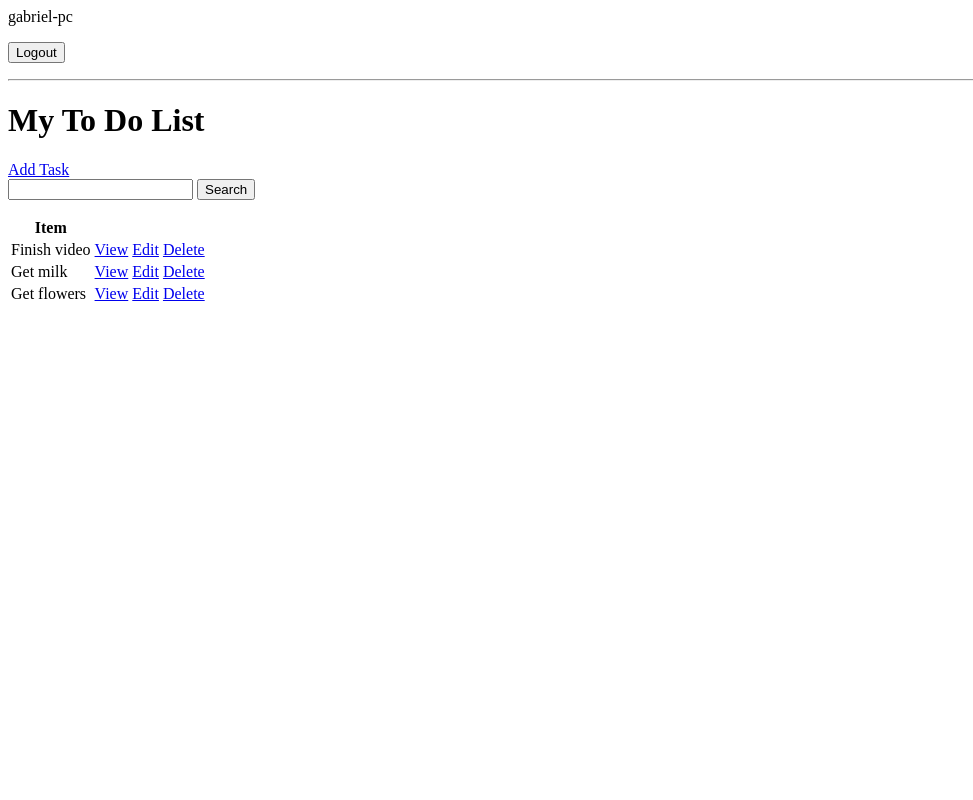
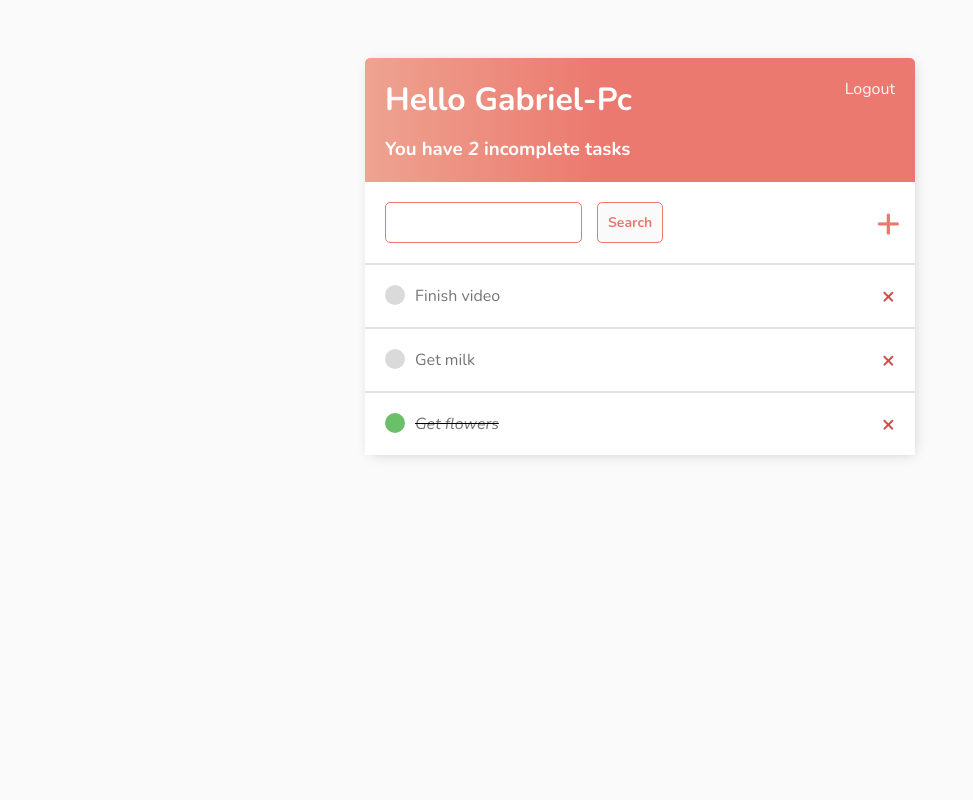
Before and after one commit to GabrielCenteioFreitas/ToDoList-Project, a Django app: page / in a window 1280 px wide. Shown: the whole page, without its empty margins (0-973 px from the left). Run offline with Django 4.2, Linux system fonts and the light colour scheme; a user stored in the database is signed in; data comes from the database, SQL or seed files in the repository; both versions use the stored data as it was after the commit.

Commit message:
style the pages

```diff
--- /dev/null
+++ b/base/templates/base/main.html
@@ -0,0 +1,197 @@
+{% load static %}
+
+<!DOCTYPE html>
+<html lang="pt-br">
+<head>
+    <meta charset="UTF-8">
+    <meta name="viewport" content="width=device-width, initial-scale=1.0">
+    <title>To Do List</title>
+    <link rel="website icon" type="png" href="{% static 'base/img/website-icon.png' %}">
+
+    <link rel="preconnect" href="https://fonts.googleapis.com">
+    <link rel="preconnect" href="https://fonts.gstatic.com" crossorigin>
+    <link href="https://fonts.googleapis.com/css2?family=Nunito:ital,wght@0,200..1000;1,200..1000&display=swap" rel="stylesheet">
+
+    <style>
+        * {
+            padding: 0;
+            box-sizing: border-box;
+            -webkit-font-smoothing: antialiased;
+            -moz-osx-font-smoothing: grayscale;
+        }
+        *:focus {
+            outline: none;
+        }
+        body {
+            background-color: #FAFAFA;
+            padding-top: 50px;
+        }
+        body * {
+            font-family: 'Nunito', sans-serif;
+        }
+        a, ul, p, button {
+            text-decoration: none;
+            color: #4b5156;
+        }
+        h1 {
+            margin: 0;
+        }
+
+        .button {
+            background: #FAFAFA;
+            color: #eb796f;
+            border: 1px solid #eb796f;
+            border-radius: 5px;
+            padding: 10px;
+
+            font-size: 14px;
+            font-weight: 700;
+
+            cursor: pointer;
+
+            transition: background .3s;
+        }
+        .button:hover {
+            background: #eea3905b;
+        }
+        .button:focus {
+            outline: 1.5px solid #eb796f;
+        }
+        .container {
+            max-width: 550px;
+            margin: auto;
+            background-color: #FFFFFF;
+            -webkit-box-shadow: 2px 2px 13px -4px rgba(0, 0, 0, .21);
+            box-shadow: 2px 2px 13px -4px rgba(0, 0, 0, .21);
+        }
+
+        .header-bar {
+            display: flex;
+            align-items: start;
+            justify-content: space-between;
+            padding: 20px;
+            border-radius: 5px 5px 0 0;
+            background: linear-gradient(90deg, #eea390 0%, #eb796f 43%, #eb796f 100%);
+        }
+        .header-bar *{
+            color: #FFFFFF;
+        }
+        .header-bar-tasklist h1 {
+            margin: 0 0 15px;
+        }
+        .header-bar input {
+            background-color: transparent;
+            border: none;
+
+            color: #f7f7f7;
+            font-size: 16px;
+
+            cursor: pointer;
+        }
+
+        .task-items-wrapper h3 {
+            padding: 20px;
+            padding-top: 0;
+        }
+        .task-wrapper {
+            display: flex;
+            align-items: center;
+            justify-content: space-between;
+            padding: 20px;
+            background-color: #ffffff;
+            border-top: 2px solid #e2e2e2;
+        }
+        .task-wrapper .delete-link {
+            font-weight: 700;
+            color: #cf4949;
+            font-size: 22px;
+            line-height: 0;
+        }
+        .task-title {
+            display: flex;
+        }
+        .task-title a {
+            color: #777474;
+            margin-left: 10px;
+        }
+        .task-complete-icon {
+            height: 20px;
+            width: 20px;
+            border-radius: 50%;
+            background-color: #69c069;
+        }
+        .task-incomplete-icon {
+            height: 20px;
+            width: 20px;
+            border-radius: 50%;
+            background-color: #dadada;
+        }
+
+        #search-add-wrapper {
+            display: flex;
+            align-items: center;
+            justify-content: space-between;
+            padding: 20px 14px 20px 20px;
+        }
+        input[type=text],
+        input[type=password],
+        textarea {
+            border: 1px solid #eb796f;
+            border-radius: 5px;
+            padding: 10px;
+            width: 90%;
+        }
+        input[type=text]:focus,
+        input[type=password]:focus,
+        textarea:focus {
+            outline: 1.5px solid #eb796f;
+        }
+        #search-add-wrapper .button {
+            margin-left: 15px;
+        }
+        #add-link{
+            color: #eb796f;
+            font-size: 42px;
+            font-weight: 600;
+            line-height: 0;
+        }
+
+        .card-body {
+            padding: 20px;
+        }
+        .card-body form input,
+        .card-body form textarea {
+            width: 100%;
+        }
+        .card-body form input[type="checkbox"] {
+            width: 20px;
+            height: 20px;
+            display: block;
+            margin-left: 0;
+        }
+        .card-body form .button {
+            display: block;
+            margin-inline: auto;
+            width: 50%;
+        }
+        .card-body ul {
+            list-style: none;
+            margin-top: -10px;
+        }
+        .card-body ul, .card-body span {
+            font-size: 12px;
+        }
+    </style>
+</head>
+<body>
+
+    <div class="container">
+        {% block content %}
+
+        {% endblock content %}
+
+    </div>
+
+
+</body>
+</html>
--- a/base/templates/base/task.html
+++ /dev/null
@@ -1 +0,0 @@
-<h1>Task: {{task}}</h1>
--- a/base/templates/base/task_list.html
+++ b/base/templates/base/task_list.html
@@ -1,36 +1,55 @@
+{% extends 'base/main.html' %}
+{% block content %}
+
+<div class="header-bar">
+    <div class="header-bar-tasklist">
+        <h1>Hello {{request.user|title}}</h1>
+        <h3 style="margin:0">You have <i>{{count}}</i> incomplete task{{count|pluralize:"s"}}</h3>
+    </div>
+
     {% if request.user.is_authenticated %}
-<p>{{request.user}}</p>
     <form method="POST" action="{% url 'logout' %}"> {% csrf_token %}
         <input type="submit" value="Logout">
     </form>
     {% else %}
     <a href="{% url 'login' %}">Login</a>
     {% endif %}
+</div>
 
-<hr>
-<h1>My To Do List</h1>
 
-<a href="{% url 'task-create' %}">Add Task</a>
 
-<form method="GET">
+<div id="search-add-wrapper">
+    <form method="GET" style="display: flex;">
         <input type="text" name="search-area" value="{{search_input}}">
-    <input type="submit" value="Search">
+        <input class="button" type="submit" value="Search">
     </form>
+    <a id="add-link" href="{% url 'task-create' %}">&#x2b;</a>
+</div>
 
-<table>
-    <tr>
-        <th>Item</th>
-        <th></th>
-        <th></th>
-    </tr>
+
+
+<div class="task-items-wrapper">
     {% for task in tasks %}
-    <tr>
-        <td>{{task.title}}</td>
-        <td><a href="{% url 'task' task.id %}">View</a></td>
-        <td><a href="{% url 'task-update' task.id %}">Edit</a></td>
-        <td><a href="{% url 'task-delete' task.id %}">Delete</a></td>
-    </tr>
+        <div class="task-wrapper">
+            {% if task.complete %}
+            <div class="task-title">
+                <div class="task-complete-icon"></div>
+                <i><s><a href="{% url 'task-update' task.id %}">{{task}}</a></s></i>
+            </div>
+            <a class="delete-link" href="{% url 'task-delete' task.id %}">&#215;</a>
+            {% else %}
+            <div class="task-title">
+                <div class="task-incomplete-icon"></div>
+                <a href="{% url 'task-update' task.id %}">{{task}}</a>
+            </div>
+            <a class="delete-link" href="{% url 'task-delete' task.id %}">&#215;</a>
+            {% endif %}
+
+        </div>
+
     {% empty %}
     <h3>No items in list</h3>
     {% endfor %}
-</table>
+</div>
+
+{% endblock content %}
--- a/todo_list/settings.py
+++ b/todo_list/settings.py
@@ -11,6 +11,7 @@ https://docs.djangoproject.com/en/4.2/ref/settings/
 """
 
 from pathlib import Path
+import os
 
 # Build paths inside the project like this: BASE_DIR / 'subdir'.
 BASE_DIR = Path(__file__).resolve().parent.parent
@@ -55,7 +56,7 @@ ROOT_URLCONF = 'todo_list.urls'
 TEMPLATES = [
     {
         'BACKEND': 'django.template.backends.django.DjangoTemplates',
-        'DIRS': [],
+        'DIRS': [os.path.join(BASE_DIR, 'templates')],
         'APP_DIRS': True,
         'OPTIONS': {
             'context_processors': [
@@ -118,6 +119,7 @@ LOGIN_URL = 'login'
 # https://docs.djangoproject.com/en/4.2/howto/static-files/
 
 STATIC_URL = 'static/'
+STATICFILES_DIRS = [os.path.join(BASE_DIR, 'templates/static')]
 
 # Default primary key field type
 # https://docs.djangoproject.com/en/4.2/ref/settings/#default-auto-field
```
Also changed, not shown: base/templates/base/login.html (+13 -7 lines), base/templates/base/register.html (+13 -7 lines), base/templates/base/task_confirm_delete.html (+15 -5 lines), base/templates/base/task_form.html (+15 -6 lines), db.sqlite3, templates/static/base/img/website-icon.png (added). Lines whose indentation alone changed are shown as unchanged.
